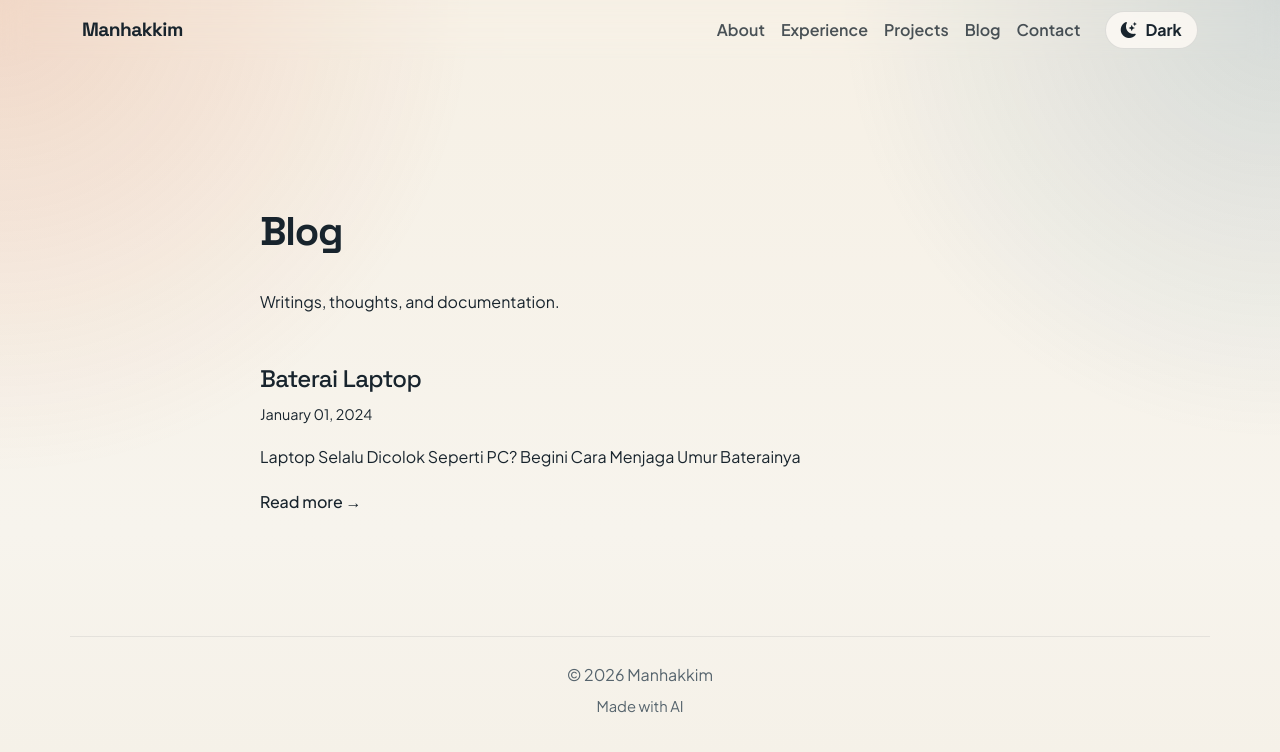
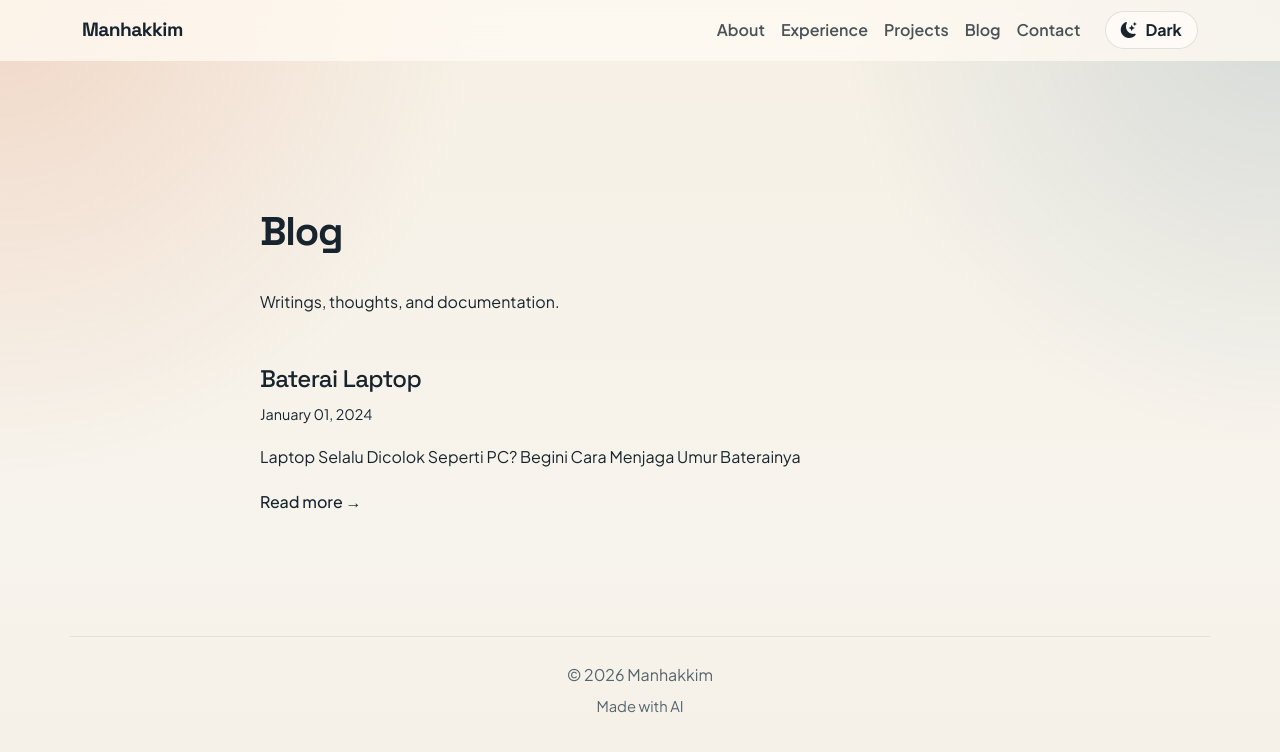
Before and after one commit to manHax/manhax.github.io, a Jekyll site: the page built from blog/index.html, in a window 1280 px wide and 900 px high. Shown: the top 752 px of the window. Built offline with Jekyll 4.4.1, drawn with Linux system fonts in a browser that asks for light colours; nearby versions of some CDN libraries.

Commit message:
fix: navbar styling and add animations to blog

```diff
--- a/_layouts/default.html
+++ b/_layouts/default.html
@@ -98,7 +98,7 @@
 <body>
   <div class="page-shell">
     <header>
-      <nav class="navbar navbar-light fixed-top navbar-expand-lg site-navbar" style="background: var(--surface-1); border-bottom: 1px solid var(--border-color);">
+      <nav class="navbar navbar-light fixed-top navbar-expand-lg site-navbar">
         <div class="container">
           <a class="navbar-brand" href="/">Manhakkim</a>
           <button class="navbar-toggler" type="button" data-bs-toggle="collapse" data-bs-target="#navbarNav" aria-controls="navbarNav" aria-expanded="false" aria-label="Toggle navigation">
--- a/_layouts/post.html
+++ b/_layouts/post.html
@@ -1,7 +1,7 @@
 ---
 layout: default
 ---
-<div class="blog-container">
+<div class="blog-container reveal-on-scroll">
   <h1 class="blog-title">{{ page.title }}</h1>
   {% if page.date %}
     <span class="blog-meta">{{ page.date | date: "%B %d, %Y" }}</span>
--- a/blog/index.html
+++ b/blog/index.html
@@ -2,7 +2,7 @@
 layout: default
 title: Blog
 ---
-<div class="blog-container">
+<div class="blog-container reveal-on-scroll">
   <h1 class="blog-title" style="margin-bottom: 2rem !important;">Blog</h1>
   <p style="color: var(--text-secondary); margin-bottom: 3rem;">Writings, thoughts, and documentation.</p>
 
```
